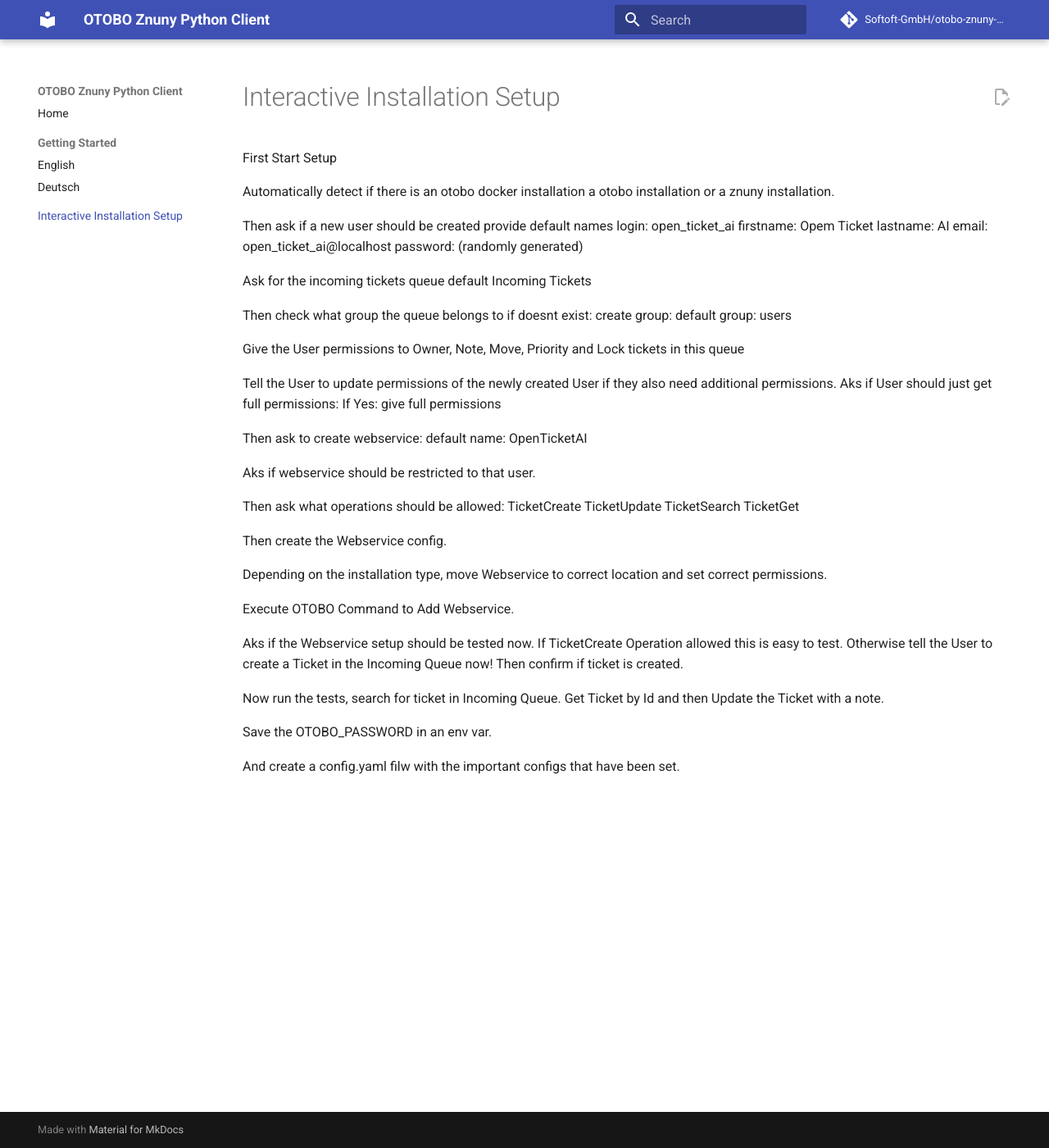
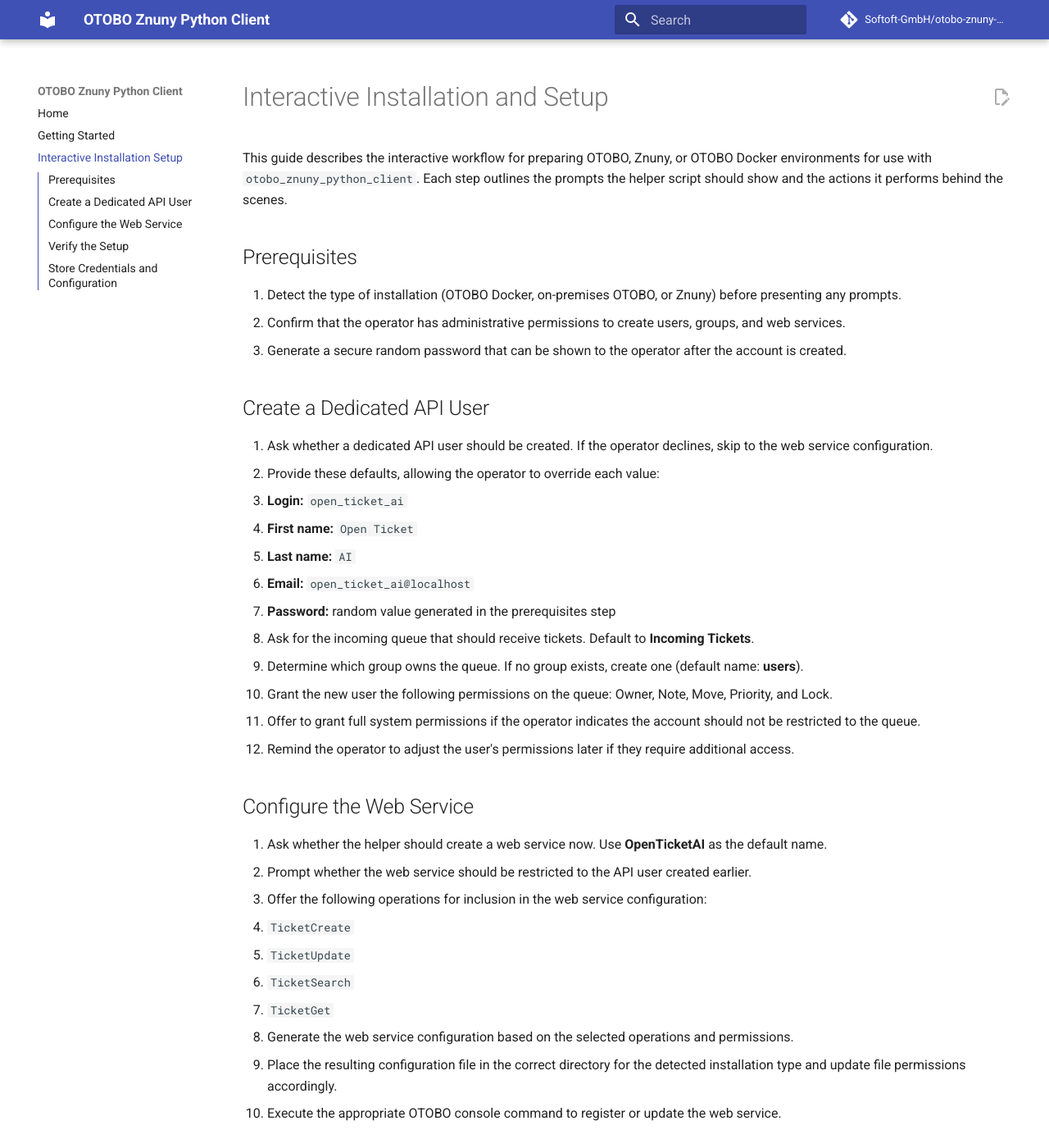
Before and after one commit to Softoft-Orga/otobo-znuny-python-client, an MkDocs documentation site: the page built from docs/interactive-installation-setup.md, in a window 1280 px wide and 1400 px high. Shown: the whole window at 82% size. Built offline with MkDocs 1.6.1 and Material for MkDocs 9.7.7, drawn with Linux system fonts in a browser that asks for light colours; comment, search, counter and statistics services are not loaded; some of the changed text lies outside the part shown.

Commit message:
docs: consolidate english guides

```diff
--- a/docs/interactive-installation-setup.md
+++ b/docs/interactive-installation-setup.md
@@ -1,52 +1,55 @@
-First Start Setup
+# Interactive Installation and Setup
 
-Automatically detect if there is an otobo docker installation a otobo installation or a znuny installation.
+This guide describes the interactive workflow for preparing OTOBO, Znuny, or OTOBO Docker environments for use with
+`otobo_znuny_python_client`. Each step outlines the prompts the helper script should show and the actions it performs
+behind the scenes.
 
-Then ask if a new user should be created
-provide default names
-login: open_ticket_ai
-firstname: Opem Ticket
-lastname: AI
-email: open_ticket_ai@localhost
-password: (randomly generated)
+## Prerequisites
 
-Ask for the incoming tickets queue
-default Incoming Tickets
+1. Detect the type of installation (OTOBO Docker, on-premises OTOBO, or Znuny) before presenting any prompts.
+2. Confirm that the operator has administrative permissions to create users, groups, and web services.
+3. Generate a secure random password that can be shown to the operator after the account is created.
 
-Then check what group the queue belongs to
-if doesnt exist: create group: default group: users
+## Create a Dedicated API User
 
-Give the User permissions to Owner, Note, Move, Priority and Lock tickets in this queue
+1. Ask whether a dedicated API user should be created. If the operator declines, skip to the web service configuration.
+2. Provide these defaults, allowing the operator to override each value:
+   - **Login:** `open_ticket_ai`
+   - **First name:** `Open Ticket`
+   - **Last name:** `AI`
+   - **Email:** `open_ticket_ai@localhost`
+   - **Password:** random value generated in the prerequisites step
+3. Ask for the incoming queue that should receive tickets. Default to **Incoming Tickets**.
+4. Determine which group owns the queue. If no group exists, create one (default name: **users**).
+5. Grant the new user the following permissions on the queue: Owner, Note, Move, Priority, and Lock.
+6. Offer to grant full system permissions if the operator indicates the account should not be restricted to the queue.
+7. Remind the operator to adjust the user's permissions later if they require additional access.
 
-Tell the User to update permissions of the newly created User if they also need additional permissions.
-Aks if User should just get full permissions:
-If Yes: give full permissions
+## Configure the Web Service
 
-Then ask to create webservice:
-default name: OpenTicketAI
+1. Ask whether the helper should create a web service now. Use **OpenTicketAI** as the default name.
+2. Prompt whether the web service should be restricted to the API user created earlier.
+3. Offer the following operations for inclusion in the web service configuration:
+   - `TicketCreate`
+   - `TicketUpdate`
+   - `TicketSearch`
+   - `TicketGet`
+4. Generate the web service configuration based on the selected operations and permissions.
+5. Place the resulting configuration file in the correct directory for the detected installation type and update file
+   permissions accordingly.
+6. Execute the appropriate OTOBO console command to register or update the web service.
 
-Aks if webservice should be restricted to that user.
+## Verify the Setup
 
-Then ask what operations should be allowed:
-TicketCreate
-TicketUpdate
-TicketSearch
-TicketGet
+1. Ask the operator if the web service should be tested immediately.
+2. If `TicketCreate` is enabled, send a test ticket to the selected queue. Otherwise, instruct the operator to create a
+   test ticket manually.
+3. Confirm that the ticket exists, retrieve it by ID, and add a note to verify update permissions.
+4. Surface any failures so the operator can adjust the configuration before continuing.
 
-Then create the Webservice config.
+## Store Credentials and Configuration
 
-Depending on the installation type, move Webservice to correct location and set correct permissions.
-
-Execute OTOBO Command to Add Webservice.
-
-Aks if the Webservice setup should be tested now.
-If TicketCreate Operation allowed this is easy to test.
-Otherwise tell the User to create a Ticket in the Incoming Queue now!
-Then confirm if ticket is created.
-
-Now run the tests, search for ticket in Incoming Queue.
-Get Ticket by Id and then Update the Ticket with a note.
-
-Save the OTOBO_PASSWORD in an env var.
-
-And create a config.yaml filw with the important configs that have been set.
+1. Prompt the operator to save the generated password in an environment variable named `OTOBO_PASSWORD`.
+2. Write a `config.yaml` file that captures the final base URL, web service name, allowed operations, and the login
+   details for the API user.
+3. Display a summary of the configuration so the operator can verify the stored values.
--- a/mkdocs.yml
+++ b/mkdocs.yml
@@ -4,9 +4,7 @@
 repo_name: Softoft-GmbH/otobo-znuny-python-client
 nav:
   - Home: index.md
-  - Getting Started:
-      - English: getting-started.en.md
-      - Deutsch: getting-started.de.md
+  - Getting Started: getting-started.en.md
   - Interactive Installation Setup: interactive-installation-setup.md
 theme:
   name: material
```
Also changed, not shown: docs/getting-started.de.md (deleted, +0 -58 lines), docs/getting-started.en.md (+9 -4 lines).
